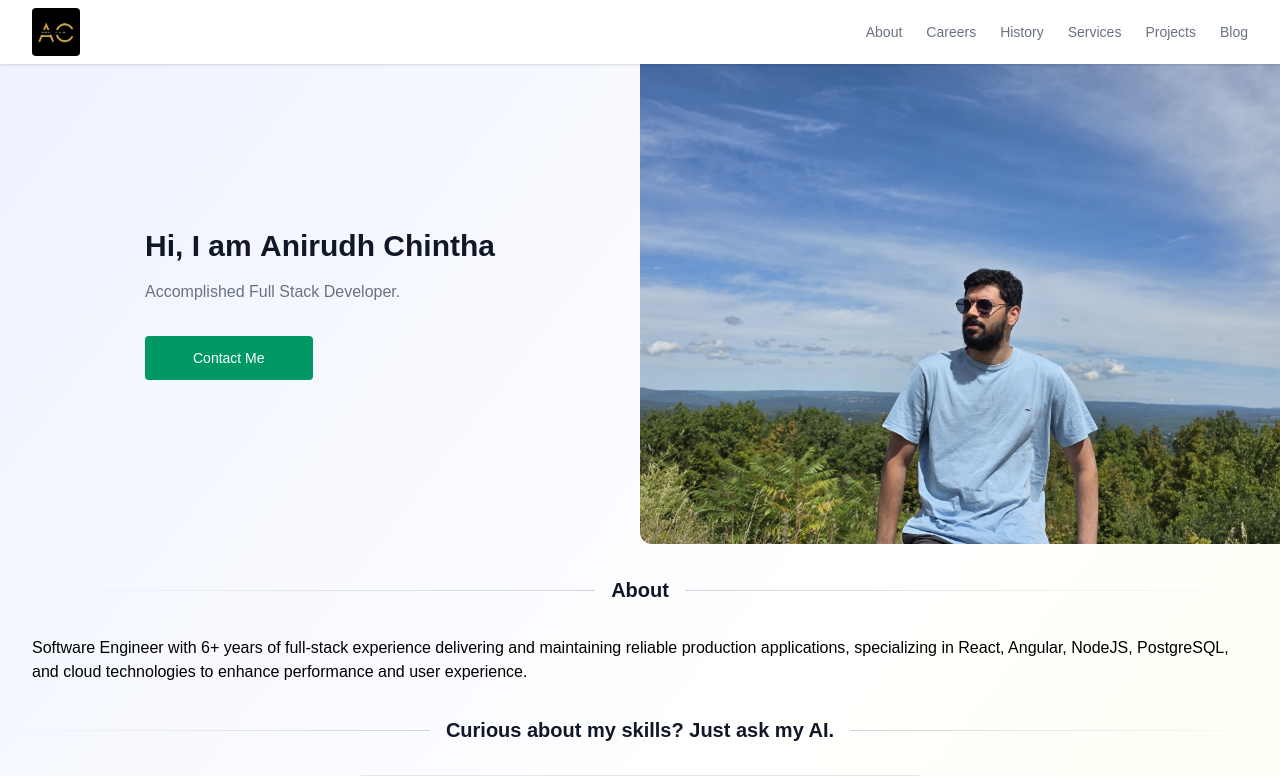
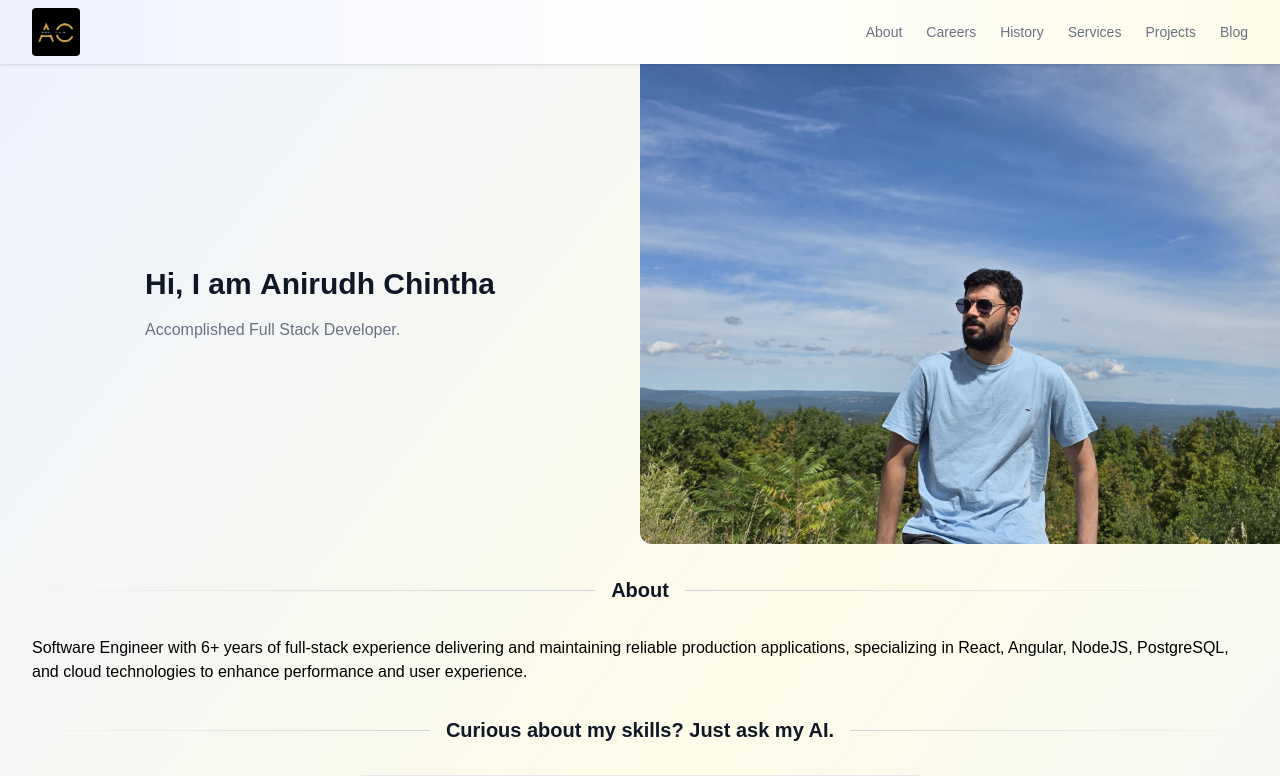
Before and after one commit to anirudhchintha95/portfolio, a Next.js app: page / in a window 1280 px wide. Shown: the top 776 px of the page. Built offline with nearby package versions, Linux system fonts and the light colour scheme.

Commit message:
change gradient and tile bg

```diff
--- a/src/app/layout.tsx
+++ b/src/app/layout.tsx
@@ -32,7 +32,7 @@ export default function RootLayout({
       <body
         className={`${geistSans.variable} ${geistMono.variable} antialiased`}
       >
-        <div className="min-h-dvh bg-gradient-to-br from-indigo-50 via-white to-yellow-100/40 dark:from-gray-900 dark:via-indigo-900 dark:to-gray-900 dark:text-gray-100">
+        <div className="min-h-dvh bg-gradient-to-br from-indigo-50 via-yellow-50 to-indigo-50 dark:from-gray-900 dark:via-indigo-900 dark:to-gray-900 dark:text-gray-100">
           <Header />
           {children}
           <Footer />
--- a/src/components/Header.tsx
+++ b/src/components/Header.tsx
@@ -3,13 +3,17 @@ import AC from "@/../public/AC.png";
 
 const Header = () => {
   return (
-    <header className="bg-white dark:bg-gray-900 sticky top-0 z-50 shadow-sm">
+    <header className="bg-gradient-to-r from-indigo-50 via-white to-yellow-50 dark:from-gray-900 dark:via-gray-600 dark:to-indigo-900 sticky top-0 z-50 shadow-sm">
       <div className="mx-auto max-w-screen-xl px-4 sm:px-6 lg:px-8">
         <div className="flex h-16 items-center justify-between">
           <div className="flex-1 flex justify-center md:justify-start md:items-center md:gap-12">
             <a className="block text-teal-600 dark:text-teal-300" href="#">
               <span className="sr-only">Home</span>
-              <Image src={AC} alt="Anirudh Chintha" className="h-12 w-12 rounded" />
+              <Image
+                src={AC}
+                alt="Anirudh Chintha"
+                className="h-12 w-12 rounded"
+              />
             </a>
           </div>
 
--- a/src/components/TopSection.tsx
+++ b/src/components/TopSection.tsx
@@ -14,15 +14,6 @@ const TopSection = () => {
           <p className="hidden text-gray-500 md:mt-4 md:block dark:text-gray-300">
             Accomplished Full Stack Developer.
           </p>
-
-          <div className="mt-4 md:mt-8">
-            <a
-              href="#contact-me"
-              className="inline-block rounded-sm bg-emerald-600 px-12 py-3 text-sm font-medium text-white transition hover:bg-emerald-700 focus:ring-3 focus:ring-yellow-400 focus:outline-hidden"
-            >
-              Contact Me
-            </a>
-          </div>
         </div>
       </div>
 
--- a/src/components/general/SquareTile.tsx
+++ b/src/components/general/SquareTile.tsx
@@ -56,9 +56,10 @@ export default function SquareTile({
             className="absolute inset-0 opacity-0 group-hover:opacity-40 group-focus:opacity-40 transition-opacity duration-300 pointer-events-none animate-diagonal-sweep"
             style={{
               backgroundImage: `
-      repeating-linear-gradient(45deg, rgba(99,102,241,0.25) 0, rgba(99,102,241,0.25) 1px, transparent 1px, transparent 20px)
-    `,
-              backgroundSize: "30px 30px",
+                linear-gradient(to right, rgba(0,0,0,0.1) 1px, transparent 1px),
+                linear-gradient(to bottom, rgba(0,0,0,0.1) 1px, transparent 1px)
+              `,
+              backgroundSize: "40px 40px",
             }}
           />
 
```
